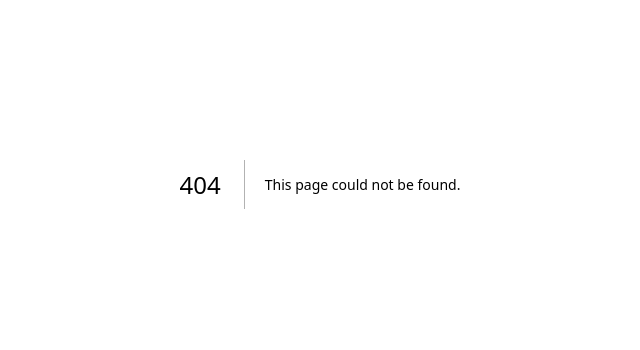
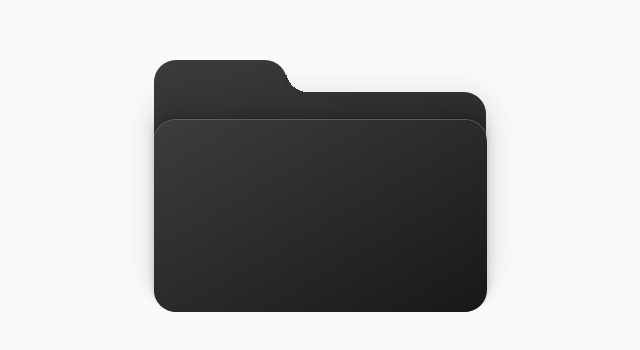
Before and after one commit to vaunblu/lab, a Next.js app: page /folder in a window 1280 px wide. Before the commit this address had no page. Shown: the part 216-566 px from the top of the page, without its empty margins (320-960 px from the left). Built offline with nearby package versions, Linux system fonts and the light colour scheme.

Commit message:
chore: move folder to new page

```diff
--- /dev/null
+++ b/src/app/folder/page.tsx
@@ -0,0 +1,124 @@
+"use client";
+
+import { motion, MotionConfig, type Transition } from "framer-motion";
+import React from "react";
+
+const transition: Transition = { type: "spring", bounce: 0, duration: 0.4 };
+
+const Context = React.createContext<{
+  status: string;
+  setStatus: React.Dispatch<React.SetStateAction<string>>;
+}>({ status: "", setStatus: () => null });
+
+function InnerContent() {
+  const ctx = React.useContext(Context);
+  const isOpen = ctx.status === "open";
+
+  return (
+    <div
+      onClick={() => {
+        if (isOpen) {
+          ctx.setStatus("idle");
+          return;
+        }
+        ctx.setStatus("open");
+      }}
+      className="relative aspect-[1.3] h-64"
+    >
+      <motion.div
+        initial={{
+          backgroundImage:
+            "linear-gradient(to bottom right, rgba(77,77,77,0.95) 0%, rgba(0,0,0,0.95) 100%)",
+        }}
+        animate={
+          isOpen
+            ? {
+              backgroundImage:
+                "linear-gradient(to bottom right, rgba(77,77,77,1) 0%, rgba(0,0,0,1) 80%)",
+            }
+            : {}
+        }
+        style={{ backgroundAttachment: "fixed" }}
+        className="absolute bottom-0 left-0 h-[220px] w-full rounded-[22px] rounded-tl-none ring-1 ring-white/25"
+      >
+        <motion.div
+          initial={{
+            backgroundImage:
+              "linear-gradient(to bottom right, rgba(77,77,77,0.95) 0%, rgba(0,0,0,0.95) 100%)",
+          }}
+          animate={
+            isOpen
+              ? {
+                backgroundImage:
+                  "linear-gradient(to bottom right, rgba(77,77,77,1) 0%, rgba(0,0,0,1) 80%)",
+              }
+              : {}
+          }
+          style={{ backgroundAttachment: "fixed" }}
+          className="absolute -top-8 left-0 h-8 w-[40%] rounded-t-[22px]"
+        >
+          <motion.div
+            initial={{
+              backgroundImage:
+                "linear-gradient(to bottom right, rgba(77,77,77,0.95) 0%, rgba(0,0,0,0.95) 100%)",
+            }}
+            animate={
+              isOpen
+                ? {
+                  backgroundImage:
+                    "linear-gradient(to bottom right, rgba(77,77,77,1) 0%, rgba(0,0,0,1) 100%)",
+                }
+                : {}
+            }
+            style={{
+              backgroundAttachment: "fixed",
+              maskImage:
+                "radial-gradient(circle 22px at 22px 0px, transparent 0, transparent 22px, black 22px)",
+            }}
+            className="absolute -right-[21px] top-[10px] h-[22px] w-[22px]"
+          />
+        </motion.div>
+      </motion.div>
+      <motion.div
+        initial={{
+          transform: "perspective(1100px) rotateX(0deg)",
+        }}
+        whileTap={{
+          transform: "perspective(1100px) rotateX(-10deg)",
+        }}
+        animate={
+          isOpen
+            ? {
+              transform: "perspective(1100px) rotateX(-70deg)",
+            }
+            : {}
+        }
+        className="absolute bottom-0 left-0 h-48 w-full origin-bottom rounded-[22px] bg-gradient-to-br from-[#3d3d3d] to-[#181818] shadow-[0_-1px_1px_1px_rgba(0,0,0,0.06),0_-6px_6px_3px_rgba(0,0,0,0.06),0_-3px_3px_1.5px_rgba(0,0,0,0.06),0_-12px_12px_6px_rgba(0,0,0,0.06),0_-24px_24px_12px_rgba(0,0,0,0.06)] ring-1 ring-white/25"
+      />
+    </div>
+  );
+}
+
+export default function HomePage() {
+  const [status, setStatus] = React.useState("idle");
+
+  React.useEffect(() => {
+    function handleEscape(e: KeyboardEvent) {
+      if (e.key === "Escape") {
+        setStatus("idle");
+      }
+    }
+    window.addEventListener("keydown", handleEscape);
+    return () => window.removeEventListener("keydown", handleEscape);
+  }, [setStatus]);
+
+  return (
+    <Context.Provider value={{ status, setStatus }}>
+      <MotionConfig transition={transition}>
+        <main className="relative flex h-screen items-center justify-center">
+          <InnerContent />
+        </main>
+      </MotionConfig>
+    </Context.Provider>
+  );
+}
--- a/src/app/page.tsx
+++ b/src/app/page.tsx
@@ -12,89 +12,10 @@ const Context = React.createContext<{
 
 function InnerContent() {
   const ctx = React.useContext(Context);
-  const isOpen = ctx.status === "open";
 
   return (
-    <div
-      onClick={() => {
-        if (isOpen) {
-          ctx.setStatus("idle");
-          return;
-        }
-        ctx.setStatus("open");
-      }}
-      className="relative aspect-[1.3] h-64"
-    >
-      <motion.div
-        initial={{
-          backgroundImage:
-            "linear-gradient(to bottom right, rgba(77,77,77,0.95) 0%, rgba(0,0,0,0.95) 100%)",
-        }}
-        animate={
-          isOpen
-            ? {
-              backgroundImage:
-                "linear-gradient(to bottom right, rgba(77,77,77,1) 0%, rgba(0,0,0,1) 80%)",
-            }
-            : {}
-        }
-        style={{ backgroundAttachment: "fixed" }}
-        className="absolute bottom-0 left-0 h-[220px] w-full rounded-[22px] rounded-tl-none ring-1 ring-white/25"
-      >
-        <motion.div
-          initial={{
-            backgroundImage:
-              "linear-gradient(to bottom right, rgba(77,77,77,0.95) 0%, rgba(0,0,0,0.95) 100%)",
-          }}
-          animate={
-            isOpen
-              ? {
-                backgroundImage:
-                  "linear-gradient(to bottom right, rgba(77,77,77,1) 0%, rgba(0,0,0,1) 80%)",
-              }
-              : {}
-          }
-          style={{ backgroundAttachment: "fixed" }}
-          className="absolute -top-8 left-0 h-8 w-[40%] rounded-t-[22px]"
-        >
-          <motion.div
-            initial={{
-              backgroundImage:
-                "linear-gradient(to bottom right, rgba(77,77,77,0.95) 0%, rgba(0,0,0,0.95) 100%)",
-            }}
-            animate={
-              isOpen
-                ? {
-                  backgroundImage:
-                    "linear-gradient(to bottom right, rgba(77,77,77,1) 0%, rgba(0,0,0,1) 100%)",
-                }
-                : {}
-            }
-            style={{
-              backgroundAttachment: "fixed",
-              maskImage:
-                "radial-gradient(circle 22px at 22px 0px, transparent 0, transparent 22px, black 22px)",
-            }}
-            className="absolute -right-[21px] top-[10px] h-[22px] w-[22px]"
-          />
-        </motion.div>
-      </motion.div>
-      <motion.div
-        initial={{
-          transform: "perspective(1100px) rotateX(0deg)",
-        }}
-        whileTap={{
-          transform: "perspective(1100px) rotateX(-10deg)",
-        }}
-        animate={
-          isOpen
-            ? {
-              transform: "perspective(1100px) rotateX(-70deg)",
-            }
-            : {}
-        }
-        className="absolute bottom-0 left-0 h-48 w-full origin-bottom rounded-[22px] bg-gradient-to-br from-[#3d3d3d] to-[#181818] shadow-[0_-1px_1px_1px_rgba(0,0,0,0.06),0_-6px_6px_3px_rgba(0,0,0,0.06),0_-3px_3px_1.5px_rgba(0,0,0,0.06),0_-12px_12px_6px_rgba(0,0,0,0.06),0_-24px_24px_12px_rgba(0,0,0,0.06)] ring-1 ring-white/25"
-      />
+    <div>
+      <p>Lab</p>
     </div>
   );
 }
```
